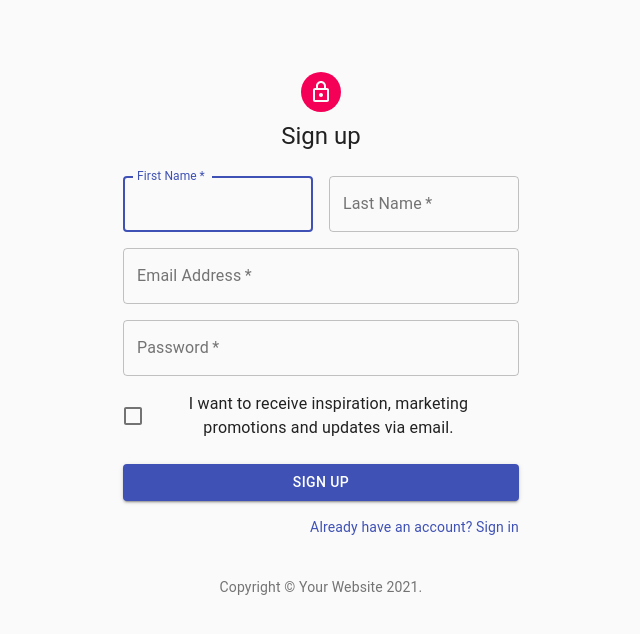
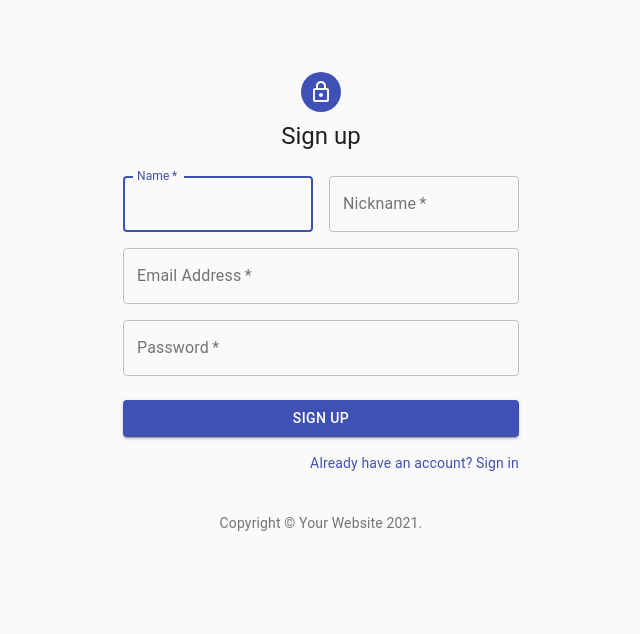
Before and after one commit to lelinho93/fullstack_labenu_front, a React (Create React App) app: page /signup in a window 1280 px wide. Shown: the top 634 px of the page, without its empty margins (319-959 px from the left). Built offline with nearby package versions, Linux system fonts and the light colour scheme.

Commit message:
estilizações login e signup

```diff
--- a/src/components/Login.js
+++ b/src/components/Login.js
@@ -17,8 +17,8 @@ function Copyright() {
   return (
     <Typography variant="body2" color="textSecondary" align="center">
       {'Copyright © '}
-      <Link color="inherit" href="https://material-ui.com/">
-        Your Website
+      <Link color="inherit" href="https://www.linkedin.com/in/wesley-aquino-5880841b9/">
+        Wesley Aquino Developer
       </Link>{' '}
       {new Date().getFullYear()}
       {'.'}
@@ -31,7 +31,7 @@ const useStyles = makeStyles((theme) => ({
     height: '100vh',
   },
   image: {
-    backgroundImage: 'url(https://source.unsplash.com/random)',
+    backgroundImage: 'url(https://www.spartabrasil.com/wp-content/uploads/dicas-videos-blog-sparta.jpg)',
     backgroundRepeat: 'no-repeat',
     backgroundColor:
       theme.palette.type === 'light' ? theme.palette.grey[50] : theme.palette.grey[900],
@@ -46,7 +46,7 @@ const useStyles = makeStyles((theme) => ({
   },
   avatar: {
     margin: theme.spacing(1),
-    backgroundColor: theme.palette.secondary.main,
+    backgroundColor: theme.palette.primary.main,
   },
   form: {
     width: '100%', // Fix IE 11 issue.
@@ -79,7 +79,7 @@ function Login() {
               required
               fullWidth
               id="email"
-              label="Email Address"
+              label="Email ou Nickname"
               name="email"
               autoComplete="email"
               autoFocus
@@ -90,14 +90,14 @@ function Login() {
               required
               fullWidth
               name="password"
-              label="Password"
+              label="Senha"
               type="password"
               id="password"
               autoComplete="current-password"
             />
             <FormControlLabel
               control={<Checkbox value="remember" color="primary" />}
-              label="Remember me"
+              label="Lembrar-me"
             />
             <Button
               type="submit"
@@ -111,12 +111,12 @@ function Login() {
             <Grid container>
               <Grid item xs>
                 <Link href="#" variant="body2">
-                  Forgot password?
+                  Esqueceu sua senha?
                 </Link>
               </Grid>
               <Grid item>
                 <Link href="#" variant="body2">
-                  {"Don't have an account? Sign Up"}
+                  {"Não tem uma conta? Cadastre-se!"}
                 </Link>
               </Grid>
             </Grid>
--- a/src/components/SignUp.js
+++ b/src/components/SignUp.js
@@ -35,7 +35,7 @@ const useStyles = makeStyles((theme) => ({
   },
   avatar: {
     margin: theme.spacing(1),
-    backgroundColor: theme.palette.secondary.main,
+    backgroundColor: theme.palette.primary.main,
   },
   form: {
     width: '100%', // Fix IE 11 issue.
@@ -63,13 +63,13 @@ export default function SignUp() {
           <Grid container spacing={2}>
             <Grid item xs={12} sm={6}>
               <TextField
-                autoComplete="fname"
-                name="firstName"
+                autoComplete="name"
+                name="name"
                 variant="outlined"
                 required
                 fullWidth
-                id="firstName"
-                label="First Name"
+                id="fname"
+                label="Name"
                 autoFocus
               />
             </Grid>
@@ -79,9 +79,9 @@ export default function SignUp() {
                 required
                 fullWidth
                 id="lastName"
-                label="Last Name"
-                name="lastName"
-                autoComplete="lname"
+                label="Nickname"
+                name="nickname"
+                autoComplete="nickname"
               />
             </Grid>
             <Grid item xs={12}>
@@ -105,12 +105,6 @@ export default function SignUp() {
                 type="password"
                 id="password"
                 autoComplete="current-password"
-              />
-            </Grid>
-            <Grid item xs={12}>
-              <FormControlLabel
-                control={<Checkbox value="allowExtraEmails" color="primary" />}
-                label="I want to receive inspiration, marketing promotions and updates via email."
               />
             </Grid>
           </Grid>
```
